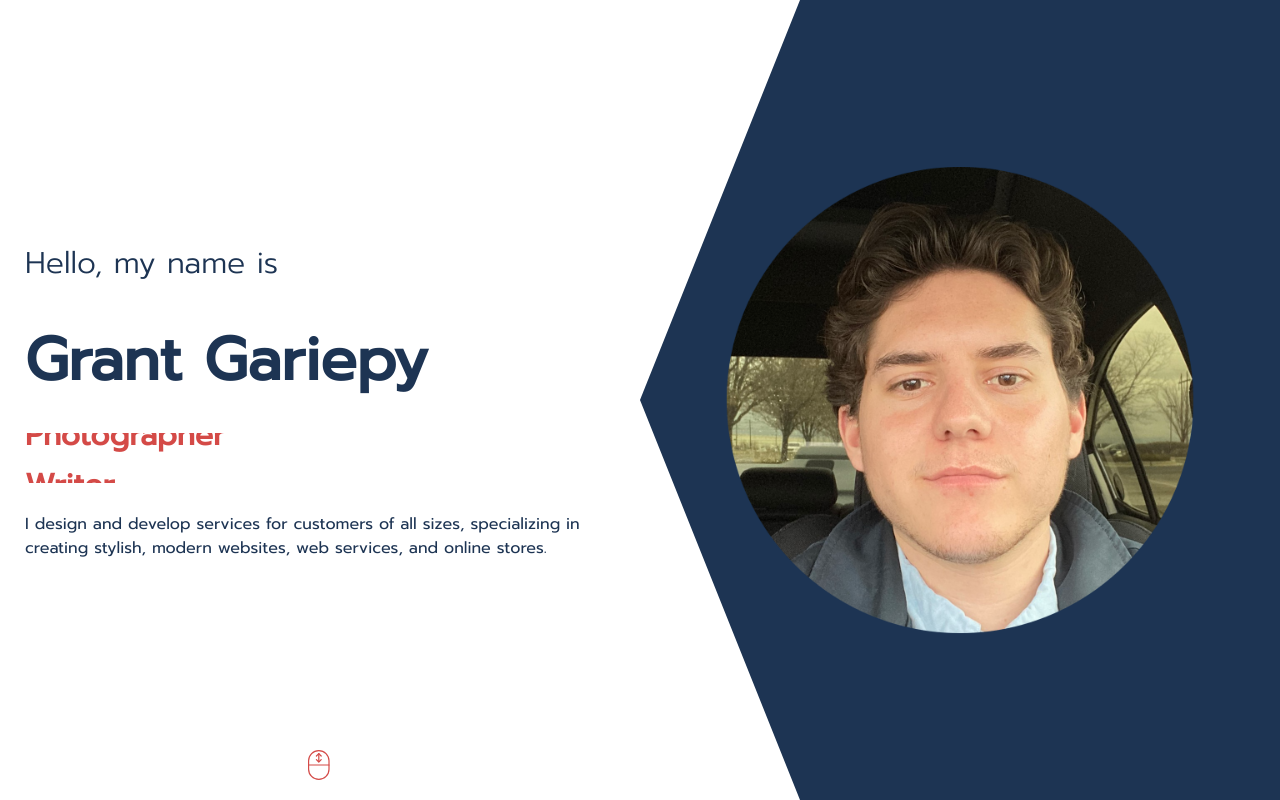
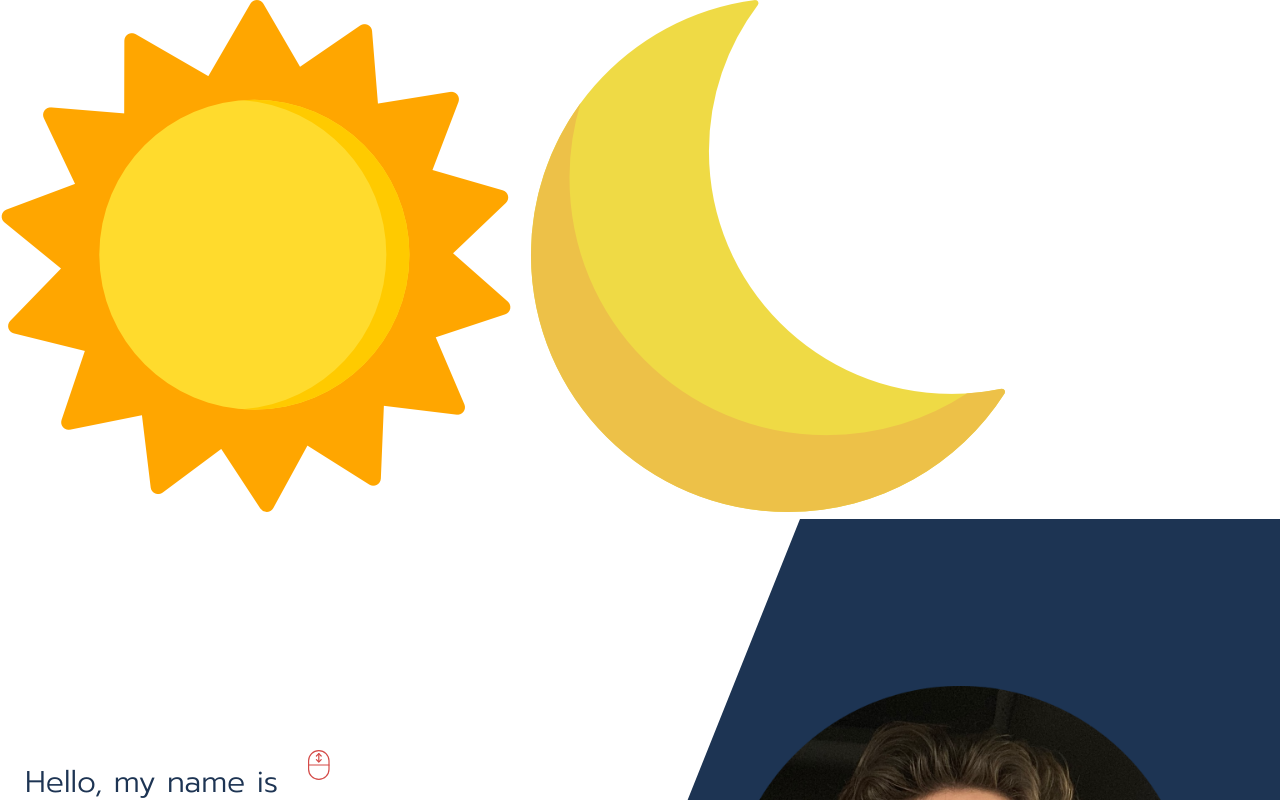
Before and after one commit to grantgariepy/react-portfolio, a React (Create React App) app in the folder react-portfolio/: page / in a window 1280 px wide. Shown: the top 800 px of the page. Built offline with nearby package versions, Linux system fonts and the light colour scheme.

Commit message:
added toggle component to add.jsx and added sun and moon icons

```diff
--- a/react-portfolio/src/App.jsx
+++ b/react-portfolio/src/App.jsx
@@ -2,11 +2,13 @@ import { About } from "./components/About/About";
 import Contact from "./components/contact/Contact";
 import Intro from "./components/intro/Intro";
 import ProductList from "./components/productList/ProductList";
+import Toggle from "./components/toggle/Toggle";
 
 
 
 const App = () => {
   return <div>
+    <Toggle/>
     <Intro/>
     <About/>
     <ProductList/>
--- a/react-portfolio/src/components/toggle/Toggle.jsx
+++ b/react-portfolio/src/components/toggle/Toggle.jsx
@@ -0,0 +1,14 @@
+import "./toggle.css"
+import Sun from "../../img/sun.png"
+import Moon from "../../img/moon.png"
+
+const Toggle = () => {
+    return (
+        <div className="t">
+            <img src={Sun} alt="" className="t-icon" />
+            <img src={Moon} alt="" className="t-icon" />
+        </div>
+    )
+};
+
+export default Toggle;
```
